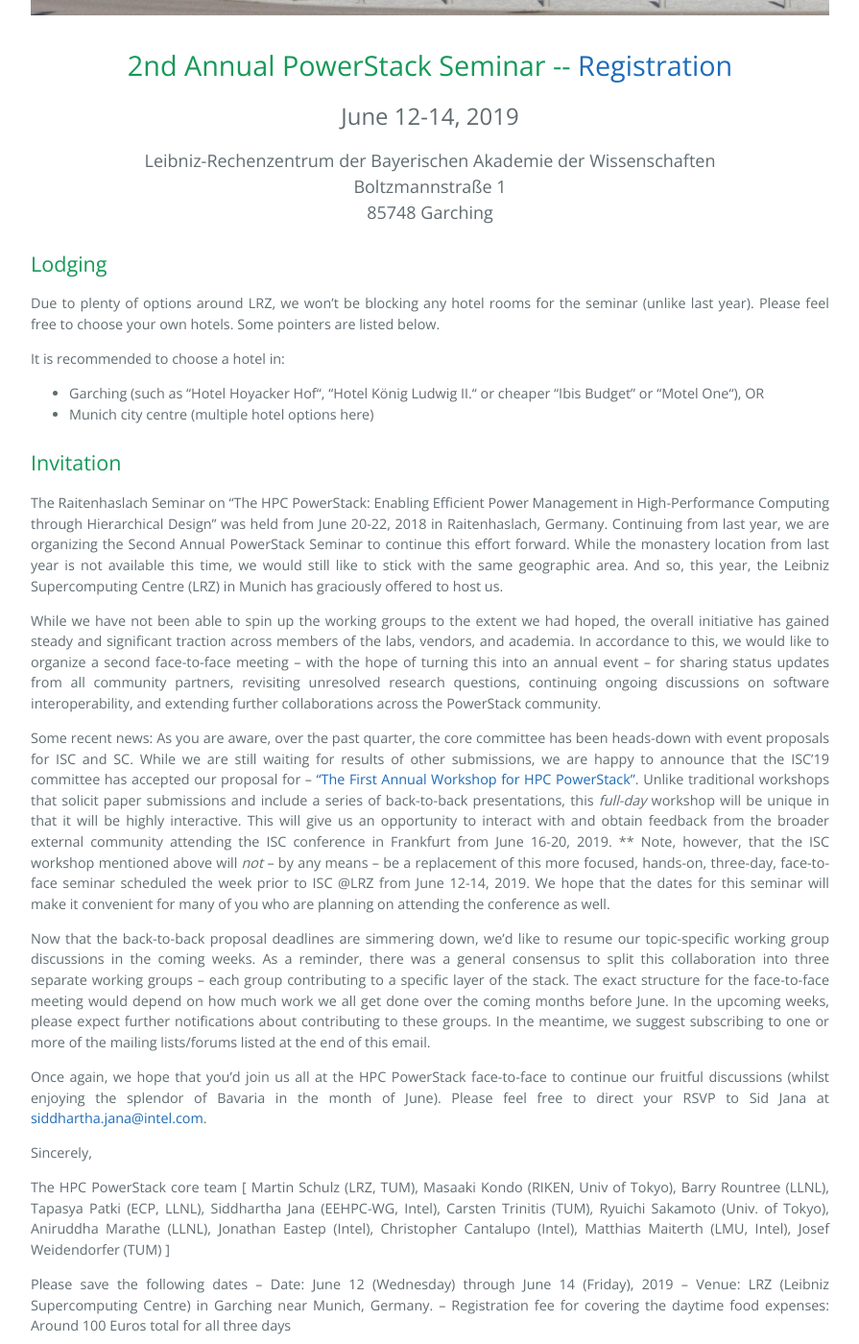
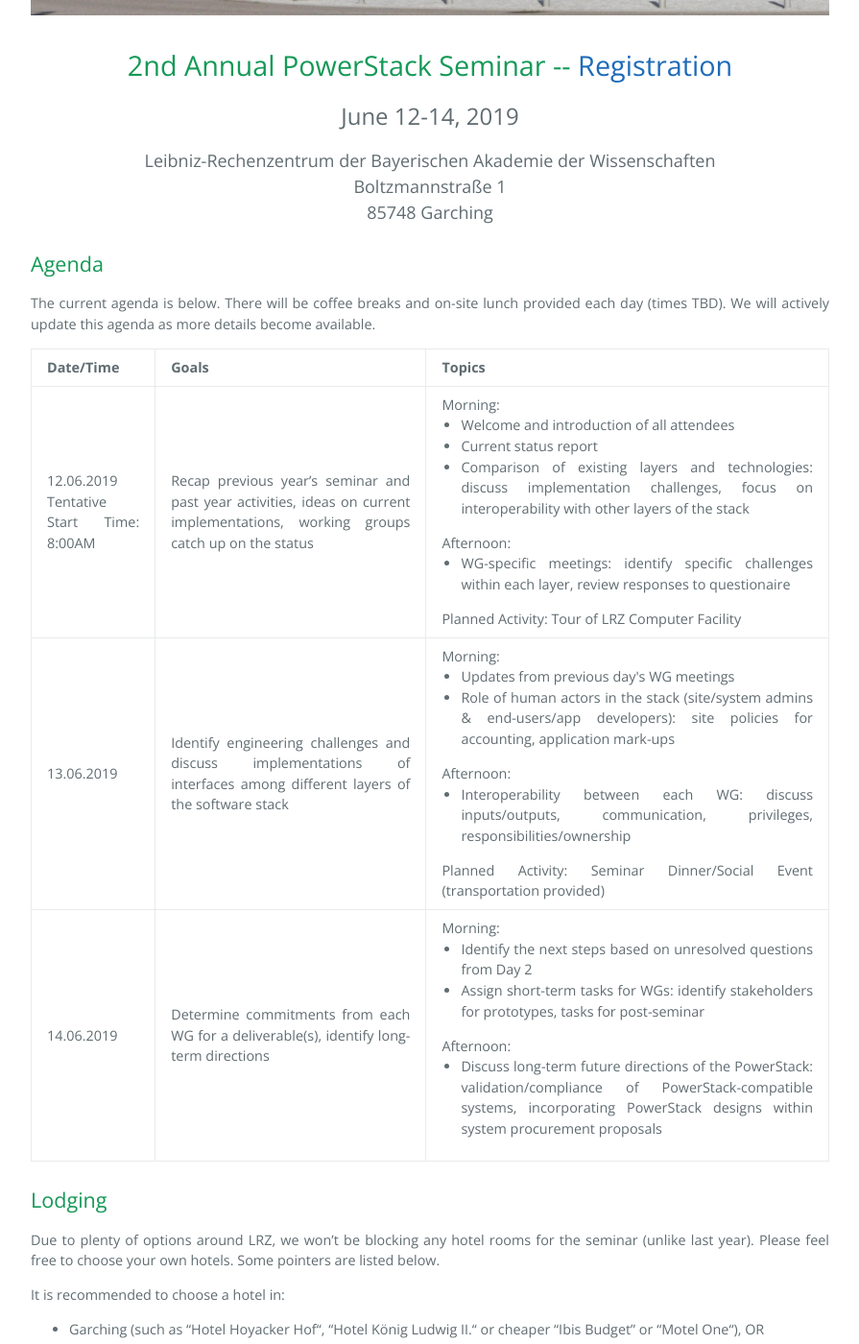
Before and after one commit to HPCPowerStack/hpcpowerstack.github.io, a Jekyll site: the page built from seminar.md, in a window 1280 px wide and 1400 px high, scrolled down 719 px. Shown: the whole window at 96% size, without its empty margins (192-1087 px from the left). Built offline with Jekyll 4.4.1, drawn with Linux system fonts in a browser that asks for light colours; the repository's description, which GitHub fills in, is left out.

Commit message:
Add tentative agenda for annual seminar 2019

```diff
--- a/seminar.md
+++ b/seminar.md
@@ -8,6 +8,82 @@ layout: default
 <p align="center"><font size="+1">Leibniz-Rechenzentrum der Bayerischen Akademie der Wissenschaften<br/>
 Boltzmannstraße 1<br/>
 85748 Garching</font></p>
+
+## Agenda
+
+The current agenda is below. There will be coffee breaks and on-site lunch
+provided each day (times TBD). We will actively update this agenda as more
+details become available.
+
+
+<table>
+  <tbody>
+    <tr>
+      <th>Date/Time</th>
+      <th>Goals</th>
+      <th>Topics</th>
+    </tr>
+    <tr>
+      <td>12.06.2019<br>Tentative Start Time: 8:00AM</td>
+      <td>Recap previous year’s seminar and past year activities, ideas on
+current implementations, working groups catch up on the status</td>
+      <td>
+        Morning:
+        <ul style="padding-left:20px">
+          <li>Welcome and introduction of all attendees</li>
+          <li>Current status report</li>
+          <li>Comparison of existing layers and technologies: discuss
+implementation challenges, focus on interoperability with other layers of the
+stack</li>
+        </ul>
+        Afternoon:
+        <ul style="padding-left:20px">
+          <li>WG-specific meetings: identify specific challenges within each
+layer, review responses to questionaire</li>
+        </ul>
+        Planned Activity: Tour of LRZ Computer Facility
+      </td>
+    </tr>
+    <tr>
+      <td>13.06.2019</td>
+      <td>Identify engineering challenges and discuss implementations of
+interfaces among different layers of the software stack</td>
+      <td>
+        Morning:
+        <ul style="padding-left:20px">
+          <li>Updates from previous day's WG meetings</li>
+          <li>Role of human actors in the stack (site/system admins &
+end-users/app developers): site policies for accounting, application mark-ups</li>
+        </ul>
+        Afternoon:
+        <ul style="padding-left:20px">
+          <li>Interoperability between each WG: discuss inputs/outputs,
+communication, privileges, responsibilities/ownership</li>
+        </ul>
+        Planned Activity: Seminar Dinner/Social Event (transportation provided)
+      </td>
+    </tr>
+    <tr>
+      <td>14.06.2019</td>
+      <td>Determine commitments from each WG for a deliverable(s), identify
+long-term directions</td>
+      <td>
+        Morning:
+        <ul style="padding-left:20px">
+          <li>Identify the next steps based on unresolved questions from Day 2</li>
+          <li>Assign short-term tasks for WGs: identify stakeholders for
+prototypes, tasks for post-seminar</li>
+        </ul>
+        Afternoon:
+        <ul style="padding-left:20px">
+          <li>Discuss long-term future directions of the PowerStack:
+validation/compliance of PowerStack-compatible systems, incorporating
+PowerStack designs within system procurement proposals</li>
+        </ul>
+      </td>
+    </tr>
+  </tbody>
+</table>
 
 
 ## Lodging
```
